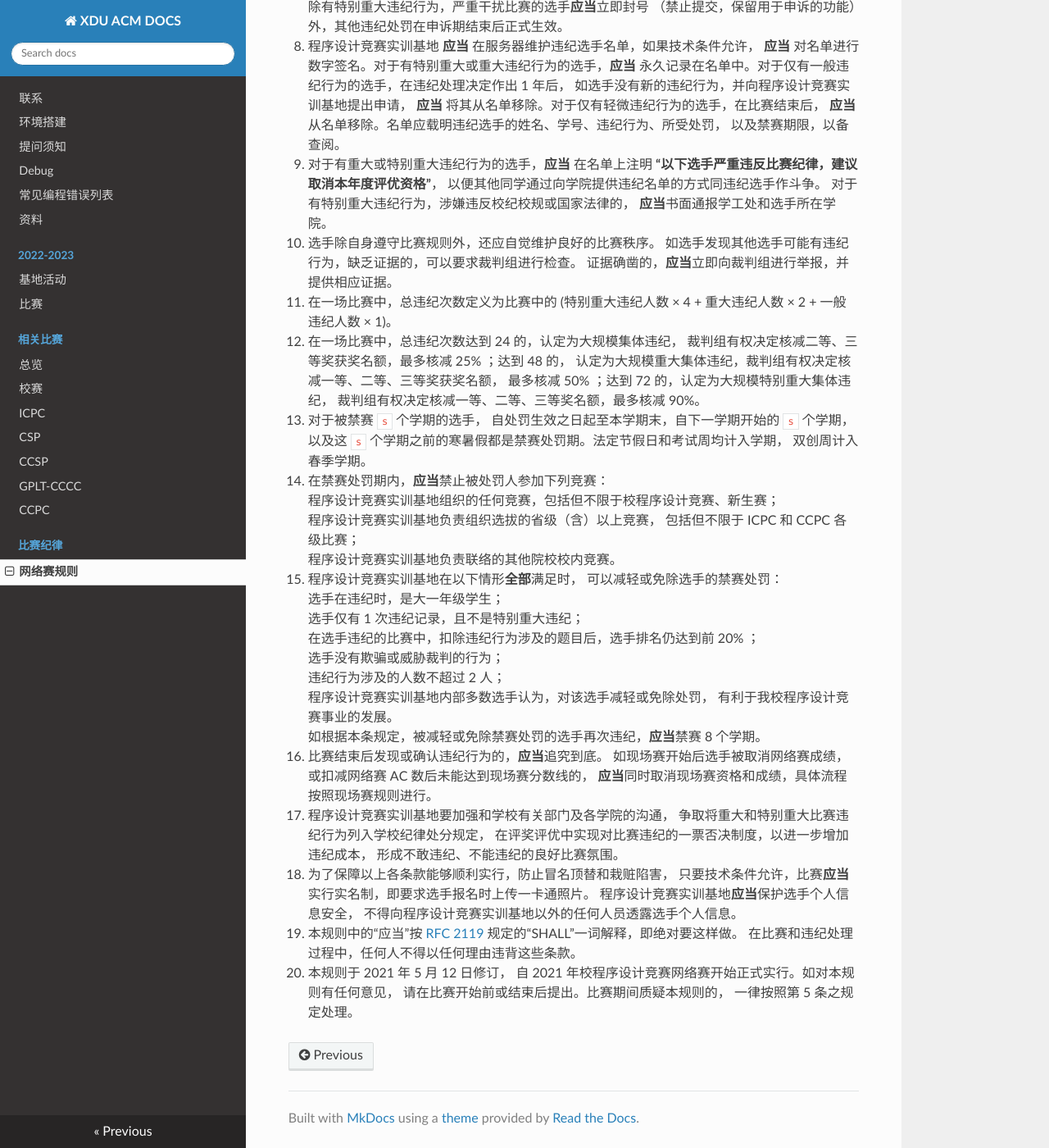
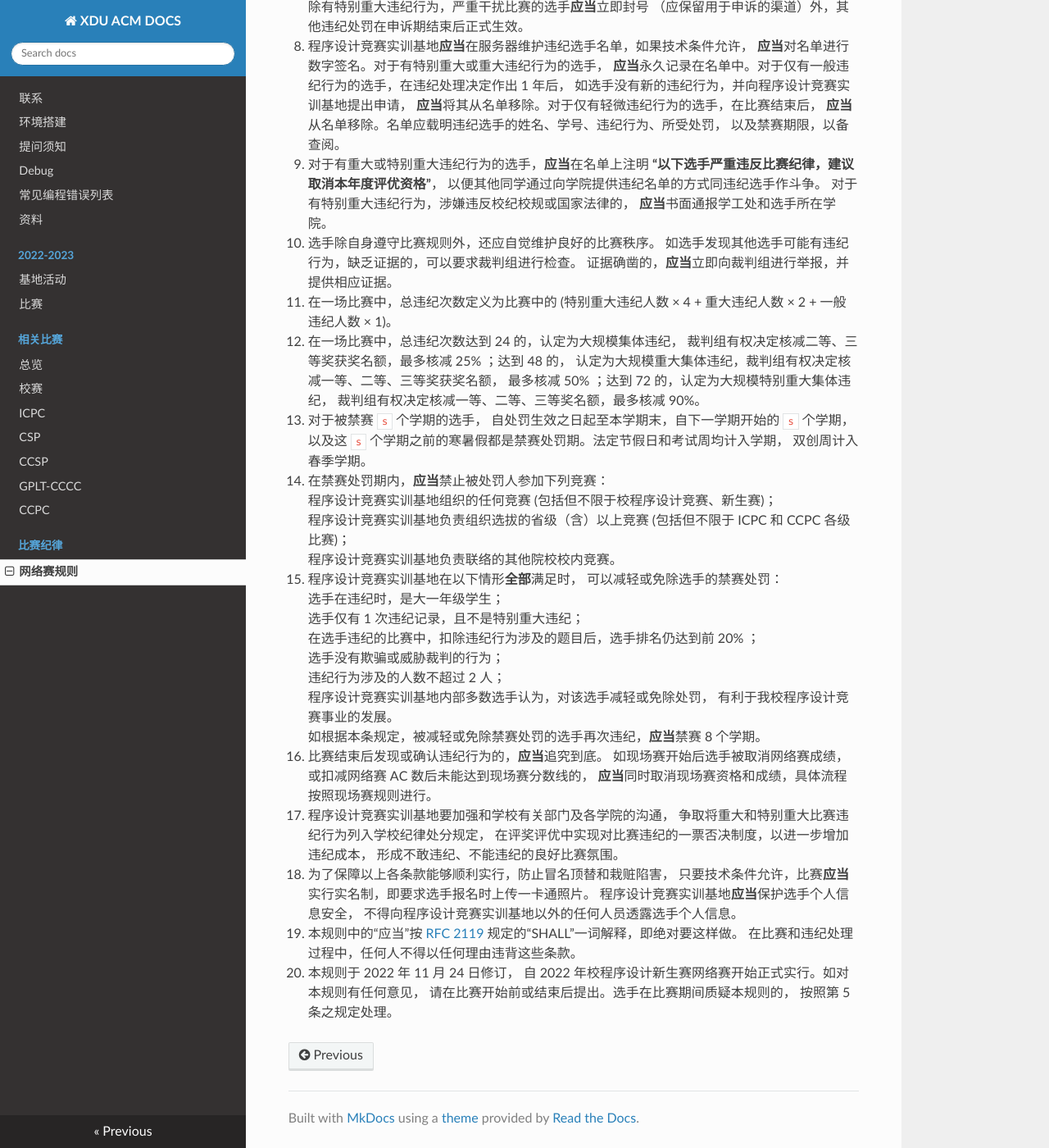
Before and after one commit to xdu-icpc/docs, an MkDocs documentation site: the page built from docs/discipline/rule-online.md, in a window 1280 px wide and 1400 px high, scrolled down 1779 px. Shown: the whole window at 82% size. Built offline with MkDocs 1.6.1, drawn with Linux system fonts in a browser that asks for light colours; nearby versions of some CDN libraries; some of the changed text lies outside the part shown.

Commit message:
rule-online: little revision
Mostly style and grammar fix.

Add "ban IP segment" for very severe breakage.

```diff
--- a/docs/discipline/rule-online.md
+++ b/docs/discipline/rule-online.md
@@ -1,6 +1,6 @@
 # 西安电子科技大学程序设计竞赛网络赛规则
 
-(修订日期 2021-05-12)
+(修订日期 2022-11-24)
 
 1. 为了深入贯彻落实全国教育大会精神，将立德树人融入程序设计竞赛教育环节，
 传承和发扬西电优良学风，维护西电和西电程序设计竞赛实训基地的名誉，
@@ -77,17 +77,17 @@
  提起申诉；
  裁判**应当**在申诉后的 24 小时内进行答复；
  除有特别重大违纪行为，严重干扰比赛的选手**应当**立即封号
-（禁止提交，保留用于申诉的功能）外，其他违纪处罚在申诉期结束后正式生效。
+（应保留用于申诉的渠道）外，其他违纪处罚在申诉期结束后正式生效。
 
-8. 程序设计竞赛实训基地 **应当** 在服务器维护违纪选手名单，如果技术条件允许，
-**应当** 对名单进行数字签名。对于有特别重大或重大违纪行为的选手，**应当**
-永久记录在名单中。对于仅有一般违纪行为的选手，在违纪处理决定作出 1 年后，
+8. 程序设计竞赛实训基地**应当**在服务器维护违纪选手名单，如果技术条件允许，
+**应当**对名单进行数字签名。对于有特别重大或重大违纪行为的选手，
+**应当**永久记录在名单中。对于仅有一般违纪行为的选手，在违纪处理决定作出 1 年后，
 如选手没有新的违纪行为，并向程序设计竞赛实训基地提出申请，
-**应当** 将其从名单移除。对于仅有轻微违纪行为的选手，在比赛结束后，
-**应当** 从名单移除。名单应载明违纪选手的姓名、学号、违纪行为、所受处罚，
+**应当**将其从名单移除。对于仅有轻微违纪行为的选手，在比赛结束后，
+**应当**从名单移除。名单应载明违纪选手的姓名、学号、违纪行为、所受处罚，
 以及禁赛期限，以备查阅。
 
-9. 对于有重大或特别重大违纪行为的选手，**应当** 在名单上注明
+9. 对于有重大或特别重大违纪行为的选手，**应当**在名单上注明
 **“以下选手严重违反比赛纪律，建议取消本年度评优资格”**，
 以便其他同学通过向学院提供违纪名单的方式同违纪选手作斗争。
 对于有特别重大违纪行为，涉嫌违反校纪校规或国家法律的，
@@ -112,9 +112,9 @@
 双创周计入春季学期。
 
 16. 在禁赛处罚期内，**应当**禁止被处罚人参加下列竞赛：
- 程序设计竞赛实训基地组织的任何竞赛，包括但不限于校程序设计竞赛、新生赛；
- 程序设计竞赛实训基地负责组织选拔的省级（含）以上竞赛，
- 包括但不限于 ICPC 和 CCPC 各级比赛；
+ 程序设计竞赛实训基地组织的任何竞赛 (包括但不限于校程序设计竞赛、新生赛)；
+ 程序设计竞赛实训基地负责组织选拔的省级（含）以上竞赛
+ (包括但不限于 ICPC 和 CCPC 各级比赛)；
  程序设计竞赛实训基地负责联络的其他院校校内竞赛。
 
 99. 程序设计竞赛实训基地在以下情形**全部**满足时，
@@ -148,7 +148,7 @@
 
 [1]:https://tools.ietf.org/html/rfc2119
 
-21. 本规则于 2021 年 5 月 12 日修订，
-自 2021 年校程序设计竞赛网络赛开始正式实行。如对本规则有任何意见，
-请在比赛开始前或结束后提出。比赛期间质疑本规则的，
-一律按照第 5 条之规定处理。
+21. 本规则于 2022 年 11 月 24 日修订，
+自 2022 年校程序设计新生赛网络赛开始正式实行。如对本规则有任何意见，
+请在比赛开始前或结束后提出。选手在比赛期间质疑本规则的，
+按照第 5 条之规定处理。
```
Also changed, not shown: other parts of docs/discipline/rule-online.md (+5 -5 lines).
